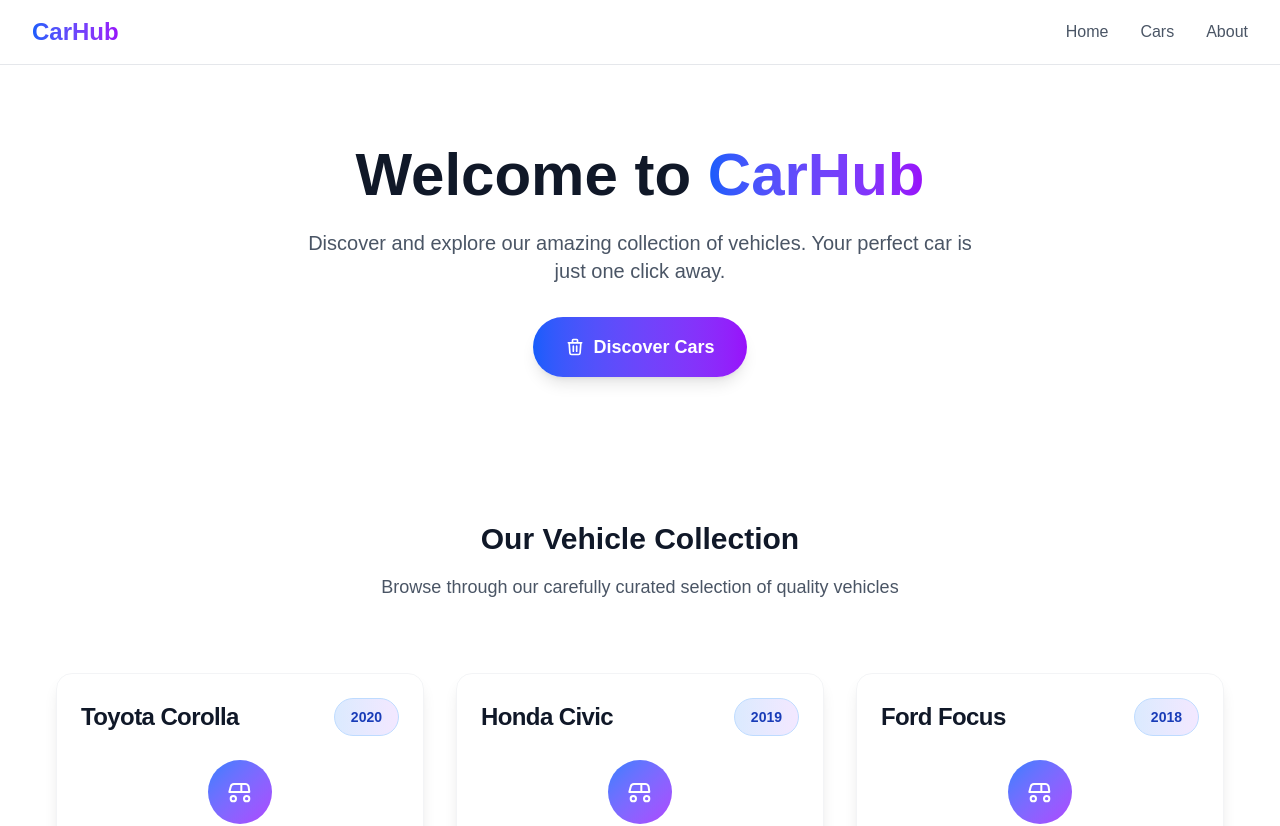
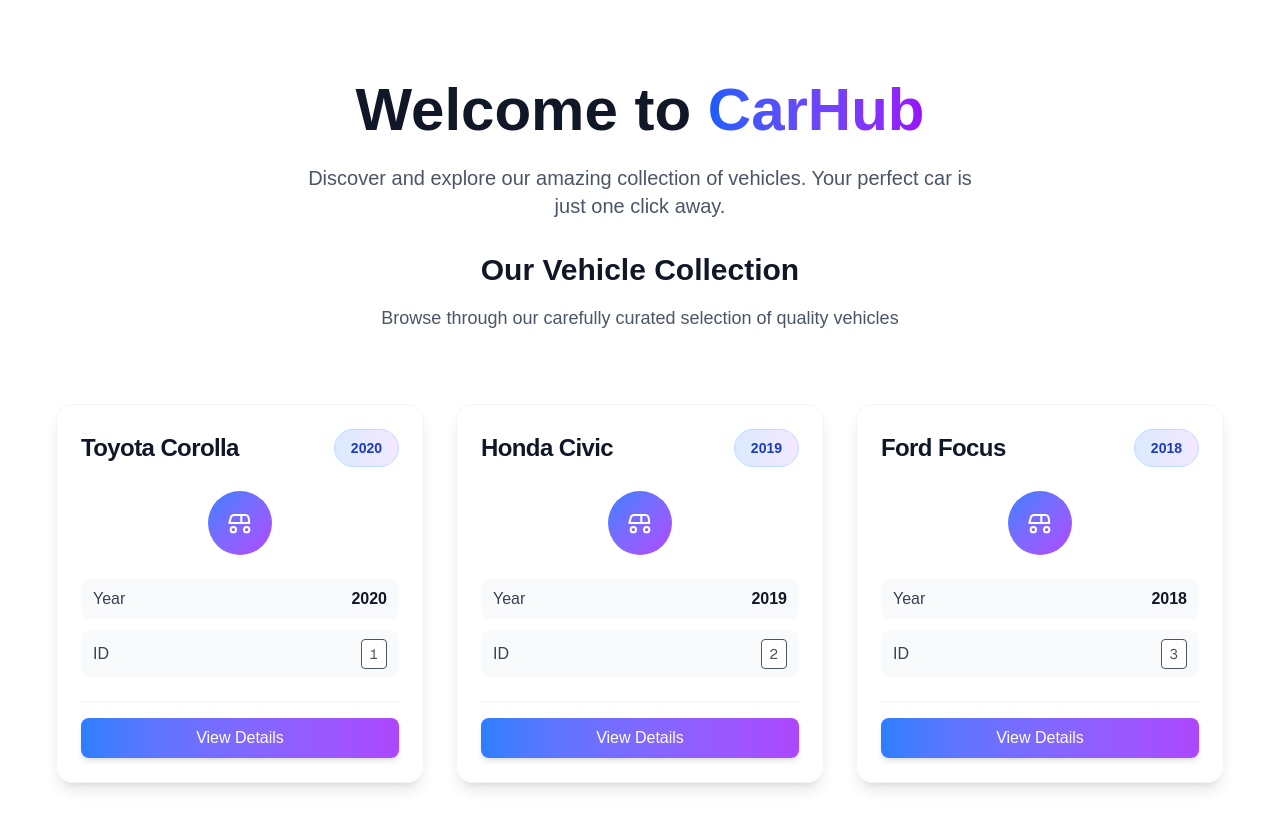
Before and after one commit to PSL-davidcastro/my-app, a Next.js app: page / in a window 1280 px wide. Shown: the top 826 px of the page. Built offline with nearby package versions, Linux system fonts and the light colour scheme.

Commit message:
feat: remove header component from layout and adjust spacing in home page

```diff
--- a/app/layout.tsx
+++ b/app/layout.tsx
@@ -28,38 +28,6 @@
         className={`${geistSans.variable} ${geistMono.variable} antialiased bg-gradient-to-br from-slate-50 to-blue-50 min-h-screen`}
       >
         <div className="min-h-screen flex flex-col">
-          <header className="bg-white/70 backdrop-blur-md border-b border-gray-200 sticky top-0 z-50">
-            <div className="max-w-7xl mx-auto px-4 sm:px-6 lg:px-8">
-              <div className="flex justify-between items-center h-16">
-                <div className="flex items-center">
-                  <h1 className="text-2xl font-bold bg-gradient-to-r from-blue-600 to-purple-600 bg-clip-text text-transparent">
-                    CarHub
-                  </h1>
-                </div>
-                <nav className="hidden md:flex space-x-8">
-                  <a
-                    href="#"
-                    className="text-gray-600 hover:text-gray-900 transition-colors"
-                  >
-                    Home
-                  </a>
-                  <a
-                    href="#"
-                    className="text-gray-600 hover:text-gray-900 transition-colors"
-                  >
-                    Cars
-                  </a>
-                  <a
-                    href="#"
-                    className="text-gray-600 hover:text-gray-900 transition-colors"
-                  >
-                    About
-                  </a>
-                </nav>
-              </div>
-            </div>
-          </header>
-
           <main className="flex-1">{children}</main>
 
           <footer className="bg-gray-50 border-t border-gray-200 mt-auto">
--- a/app/page.tsx
+++ b/app/page.tsx
@@ -1,11 +1,10 @@
-import Button from "./components/Button";
 import CarsList from "./components/CarsList";
 
 export default function Home() {
   return (
-    <div className="space-y-16">
+    <div className="">
       {/* Hero Section */}
-      <section className="relative py-20 px-4 sm:px-6 lg:px-8">
+      <section className="relative pt-20 px-4 sm:px-6 lg:px-8">
         <div className="max-w-4xl mx-auto text-center">
           <h1 className="text-5xl md:text-6xl font-bold text-gray-900 mb-6">
             Welcome to{" "}
@@ -17,7 +16,6 @@
             Discover and explore our amazing collection of vehicles. Your
             perfect car is just one click away.
           </p>
-          <Button />
         </div>
       </section>
 
```
